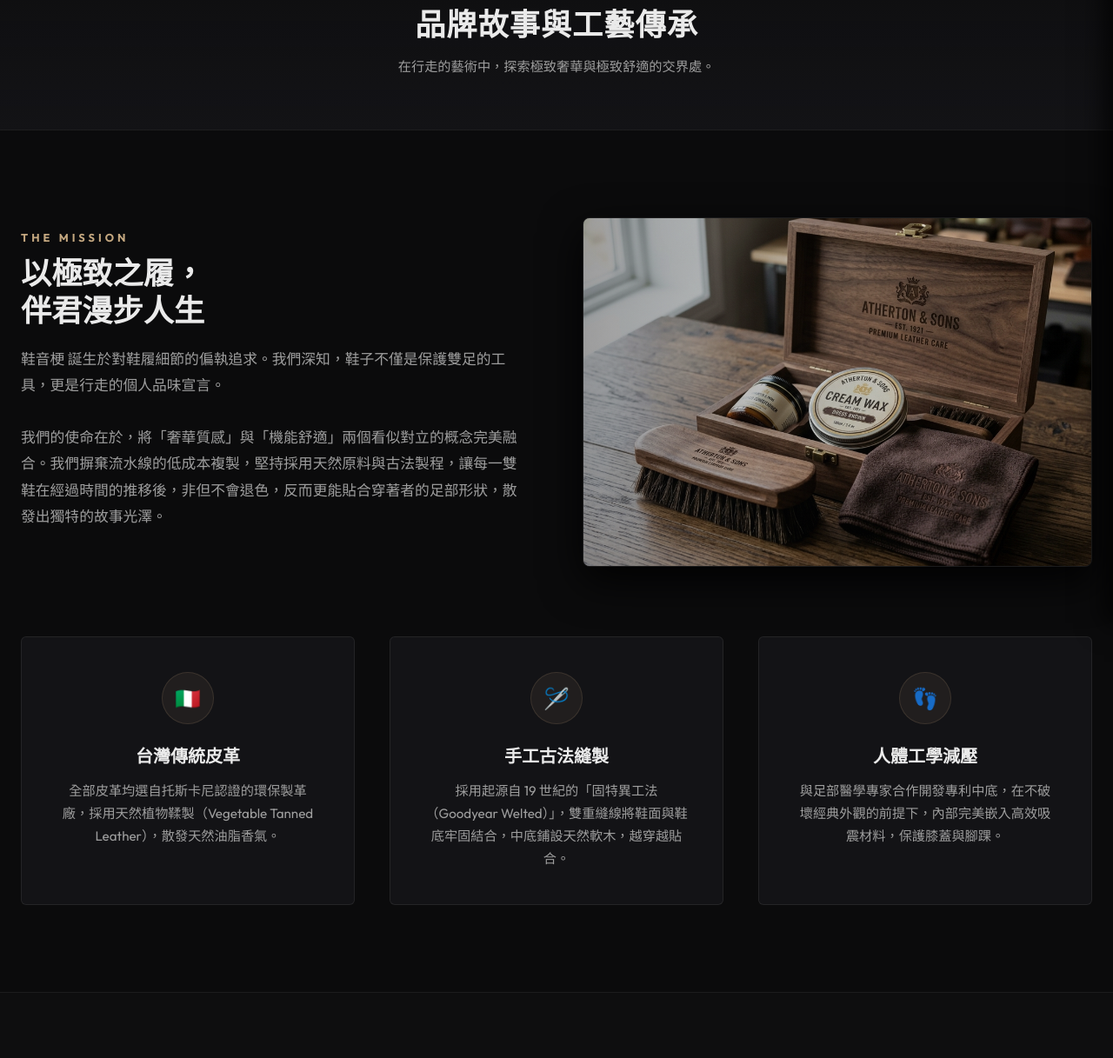
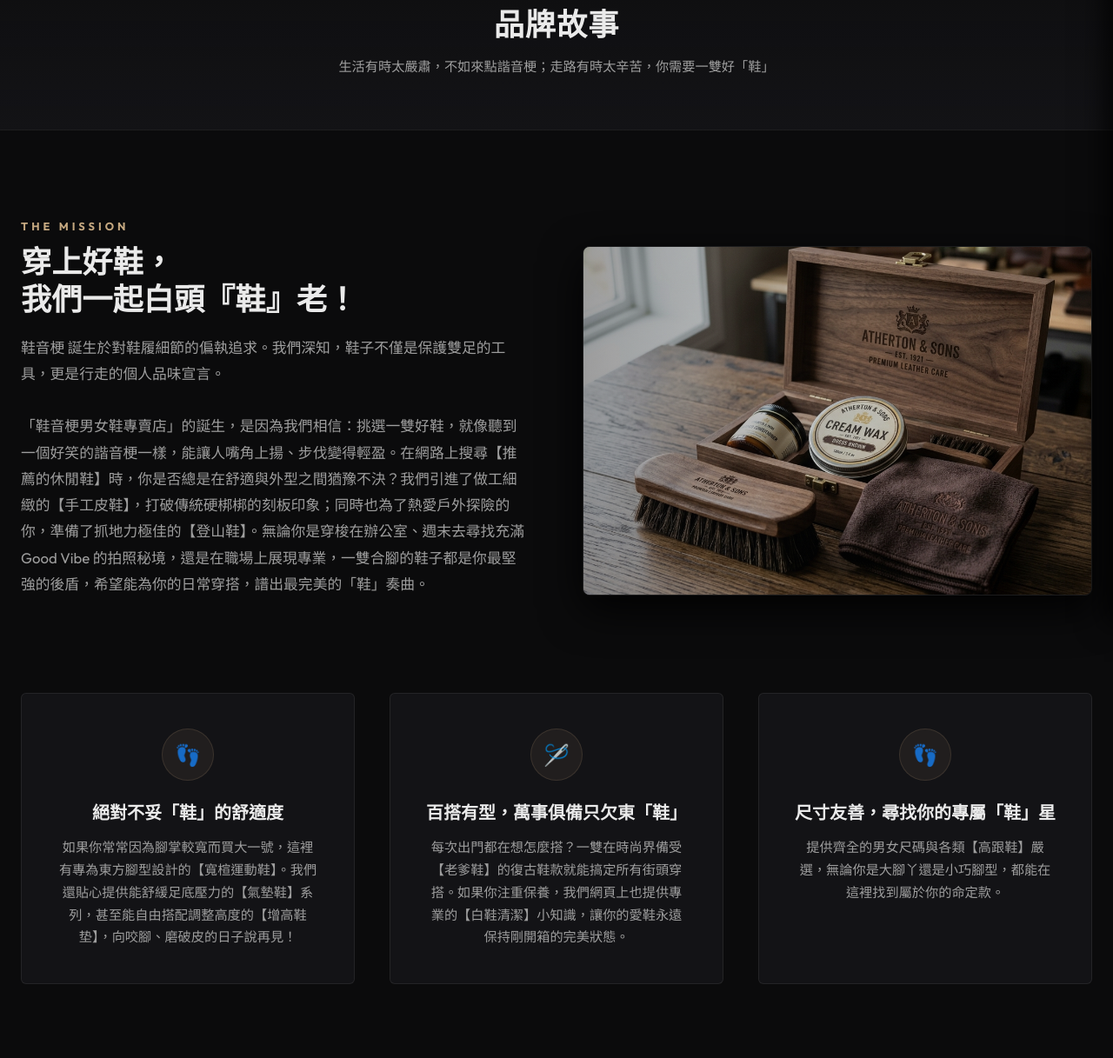
Before and after one commit to tunggggggggg/Side-Project, a plain HTML site: page about.html in a window 1280 px wide. Shown: the part 83-1300 px from the top of the page at 87% size. Drawn offline with Linux system fonts and the light colour scheme; a web font is replaced by a local one.

Commit message:
Add files via upload

```diff
--- a/about.html
+++ b/about.html
@@ -53,8 +53,8 @@
   <section class="page-banner">
     <div class="container">
       <span class="section-tag">OUR HERITAGE</span>
-      <h1 class="section-title">品牌故事與工藝傳承</h1>
-      <p class="section-desc" style="max-width: 700px; margin: 15px auto 0;">在行走的藝術中，探索極致奢華與極致舒適的交界處。</p>
+      <h1 class="section-title">品牌故事</h1>
+      <p class="section-desc" style="max-width: 700px; margin: 15px auto 0;">生活有時太嚴肅，不如來點諧音梗；走路有時太辛苦，你需要一雙好「鞋」</p>
     </div>
   </section>
 
@@ -64,12 +64,12 @@
       <div class="story-split" style="margin-bottom: 80px;">
         <div class="story-content">
           <span class="section-tag">THE MISSION</span>
-          <h2 style="font-size: 2.2rem; font-weight: 800; margin-bottom: 20px;">以極致之履，<br>伴君漫步人生</h2>
+          <h2 style="font-size: 2.2rem; font-weight: 800; margin-bottom: 20px;">穿上好鞋，<br>我們一起白頭『鞋』老！</h2>
           <p class="story-text">
             鞋音梗 誕生於對鞋履細節的偏執追求。我們深知，鞋子不僅是保護雙足的工具，更是行走的個人品味宣言。
           </p>
           <p class="story-text">
-            我們的使命在於，將「奢華質感」與「機能舒適」兩個看似對立的概念完美融合。我們摒棄流水線的低成本複製，堅持採用天然原料與古法製程，讓每一雙鞋在經過時間的推移後，非但不會退色，反而更能貼合穿著者的足部形狀，散發出獨特的故事光澤。
+            「鞋音梗男女鞋專賣店」的誕生，是因為我們相信：挑選一雙好鞋，就像聽到一個好笑的諧音梗一樣，能讓人嘴角上揚、步伐變得輕盈。在網路上搜尋【推薦的休閒鞋】時，你是否總是在舒適與外型之間猶豫不決？我們引進了做工細緻的【手工皮鞋】，打破傳統硬梆梆的刻板印象；同時也為了熱愛戶外探險的你，準備了抓地力極佳的【登山鞋】。無論你是穿梭在辦公室、週末去尋找充滿 Good Vibe 的拍照秘境，還是在職場上展現專業，一雙合腳的鞋子都是你最堅強的後盾，希望能為你的日常穿搭，譜出最完美的「鞋」奏曲。
           </p>
         </div>
         <div class="story-img-frame">
@@ -80,19 +80,19 @@
       <!-- Feature Grid -->
       <div class="about-features">
         <div class="feature-box">
-          <div class="feature-icon-wrapper">🇮🇹</div>
-          <h4>台灣傳統皮革</h4>
-          <p>全部皮革均選自托斯卡尼認證的環保製革廠，採用天然植物鞣製（Vegetable Tanned Leather），散發天然油脂香氣。</p>
+          <div class="feature-icon-wrapper">👣</div>
+          <h4>絕對不妥「鞋」的舒適度</h4>
+          <p>如果你常常因為腳掌較寬而買大一號，這裡有專為東方腳型設計的【寬楦運動鞋】。我們還貼心提供能舒緩足底壓力的【氣墊鞋】系列，甚至能自由搭配調整高度的【增高鞋垫】，向咬腳、磨破皮的日子說再見！</p>
         </div>
         <div class="feature-box">
           <div class="feature-icon-wrapper">🪡</div>
-          <h4>手工古法縫製</h4>
-          <p>採用起源自 19 世紀的「固特異工法（Goodyear Welted）」，雙重縫線將鞋面與鞋底牢固結合，中底鋪設天然軟木，越穿越貼合。</p>
+          <h4>百搭有型，萬事俱備只欠東「鞋」</h4>
+          <p>每次出門都在想怎麼搭？一雙在時尚界備受【老爹鞋】的復古鞋款就能搞定所有街頭穿搭。如果你注重保養，我們網頁上也提供專業的【白鞋清潔】小知識，讓你的愛鞋永遠保持剛開箱的完美狀態。</p>
         </div>
         <div class="feature-box">
           <div class="feature-icon-wrapper">👣</div>
-          <h4>人體工學減壓</h4>
-          <p>與足部醫學專家合作開發專利中底，在不破壞經典外觀的前提下，內部完美嵌入高效吸震材料，保護膝蓋與腳踝。</p>
+          <h4>尺寸友善，尋找你的專屬「鞋」星</h4>
+          <p>提供齊全的男女尺碼與各類【高跟鞋】嚴選，無論你是大腳丫還是小巧腳型，都能在這裡找到屬於你的命定款。</p>
         </div>
       </div>
     </div>
```
Also changed, not shown: index.html (+6 -4 lines), mens.html (+1 -1 lines), womens.html (+1 -1 lines).
